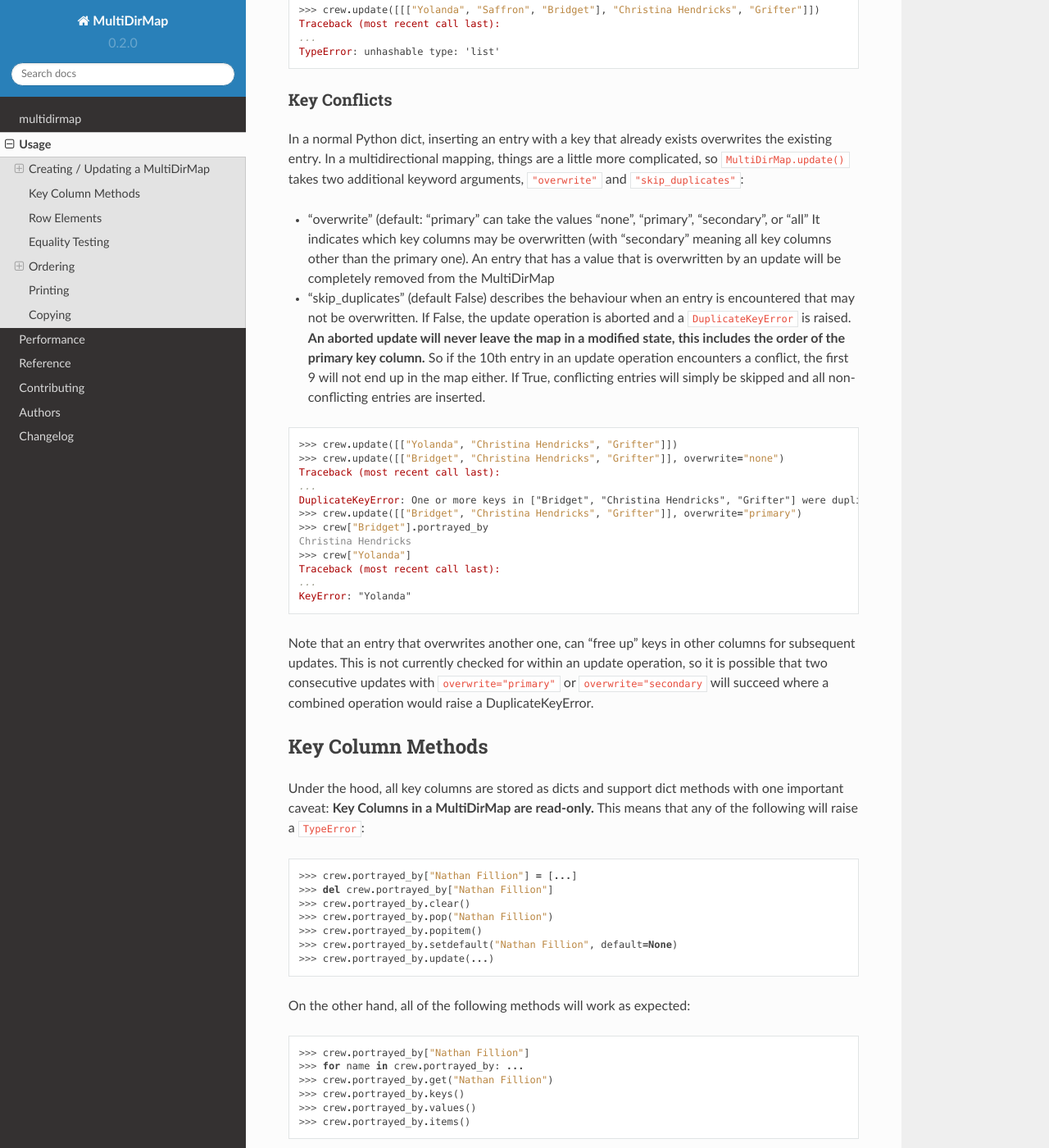
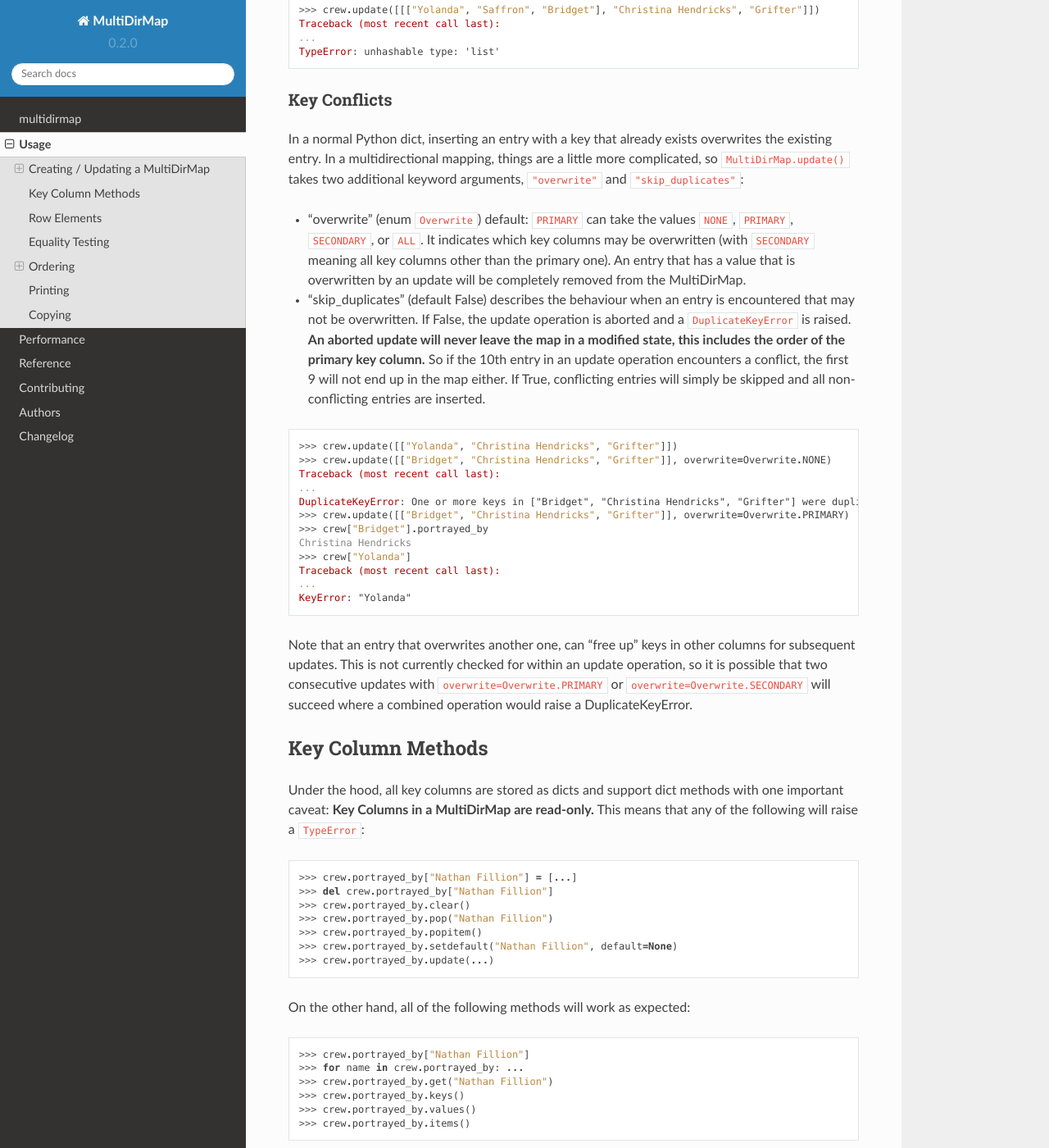
Before and after one commit to janrg/multidirmap, a Sphinx documentation site: the page built from docs/usage.rst, in a window 1280 px wide and 1400 px high, scrolled down 1281 px. Shown: the whole window at 82% size. Built offline with Sphinx 7.4.7 and the Read the Docs theme 2.0.0, drawn with Linux system fonts in a browser that asks for light colours.

Commit message:
Use enum for overwrite parameter

```diff
--- a/docs/usage.rst
+++ b/docs/usage.rst
@@ -74,11 +74,12 @@ overwrites the existing entry. In a multidirectional mapping, things are a
 little more complicated, so :code:`MultiDirMap.update()` takes two additional
 keyword arguments, :code:`"overwrite"` and :code:`"skip_duplicates"`:
 
-- "overwrite" (default: "primary" can take the values "none", "primary",
-  "secondary", or "all" It indicates which key columns may be overwritten
-  (with "secondary" meaning all key columns other than the primary one). An
-  entry that has a value that is overwritten by an update will be completely
-  removed from the MultiDirMap
+- "overwrite" (enum :code:`Overwrite`) default: :code:`PRIMARY` can take the
+  values :code:`NONE`, :code:`PRIMARY`, :code:`SECONDARY`, or :code:`ALL`. It
+  indicates which key columns may be overwritten (with :code:`SECONDARY`
+  meaning all key columns other than the primary one). An entry that has a
+  value that is overwritten by an update will be completely removed from the
+  MultiDirMap.
 - "skip_duplicates" (default False) describes the behaviour when an entry is
   encountered that may not be overwritten. If False, the update operation is
   aborted and a :code:`DuplicateKeyError` is raised. **An aborted update will
@@ -90,11 +91,11 @@ keyword arguments, :code:`"overwrite"` and :code:`"skip_duplicates"`:
 .. code-block:: python
 
    >>> crew.update([["Yolanda", "Christina Hendricks", "Grifter"]])
-   >>> crew.update([["Bridget", "Christina Hendricks", "Grifter"]], overwrite="none")
+   >>> crew.update([["Bridget", "Christina Hendricks", "Grifter"]], overwrite=Overwrite.NONE)
    Traceback (most recent call last):
    ...
    DuplicateKeyError: One or more keys in ["Bridget", "Christina Hendricks", "Grifter"] were duplicates
-   >>> crew.update([["Bridget", "Christina Hendricks", "Grifter"]], overwrite="primary")
+   >>> crew.update([["Bridget", "Christina Hendricks", "Grifter"]], overwrite=Overwrite.PRIMARY)
    >>> crew["Bridget"].portrayed_by
    Christina Hendricks
    >>> crew["Yolanda"]
@@ -105,8 +106,8 @@ keyword arguments, :code:`"overwrite"` and :code:`"skip_duplicates"`:
 Note that an entry that overwrites another one, can "free up" keys in other
 columns for subsequent updates. This is not currently checked for within an
 update operation, so it is possible that two consecutive updates with
-:code:`overwrite="primary"` or :code:`overwrite="secondary` will succeed where
-a combined operation would raise a DuplicateKeyError.
+:code:`overwrite=Overwrite.PRIMARY` or :code:`overwrite=Overwrite.SECONDARY`
+will succeed where a combined operation would raise a DuplicateKeyError.
 
 Key Column Methods
 ------------------
--- a/setup.py
+++ b/setup.py
@@ -67,6 +67,6 @@ setup(
         "Topic :: Utilities",
     ],
     keywords=[],
-    install_requires=[],
+    install_requires=["enum34 ; python_version<'3.4'"],
     extras_require={},
 )
--- a/src/multidirmap/__init__.py
+++ b/src/multidirmap/__init__.py
@@ -2,6 +2,7 @@
 
 from .multidirmap import DuplicateKeyError
 from .multidirmap import MultiDirMap
+from .multidirmap import Overwrite
 
 __version__ = "0.2.0"
-__all__ = ["MultiDirMap", "DuplicateKeyError"]
+__all__ = ["MultiDirMap", "DuplicateKeyError", "Overwrite"]
```
Also changed, not shown: 4 other files.
